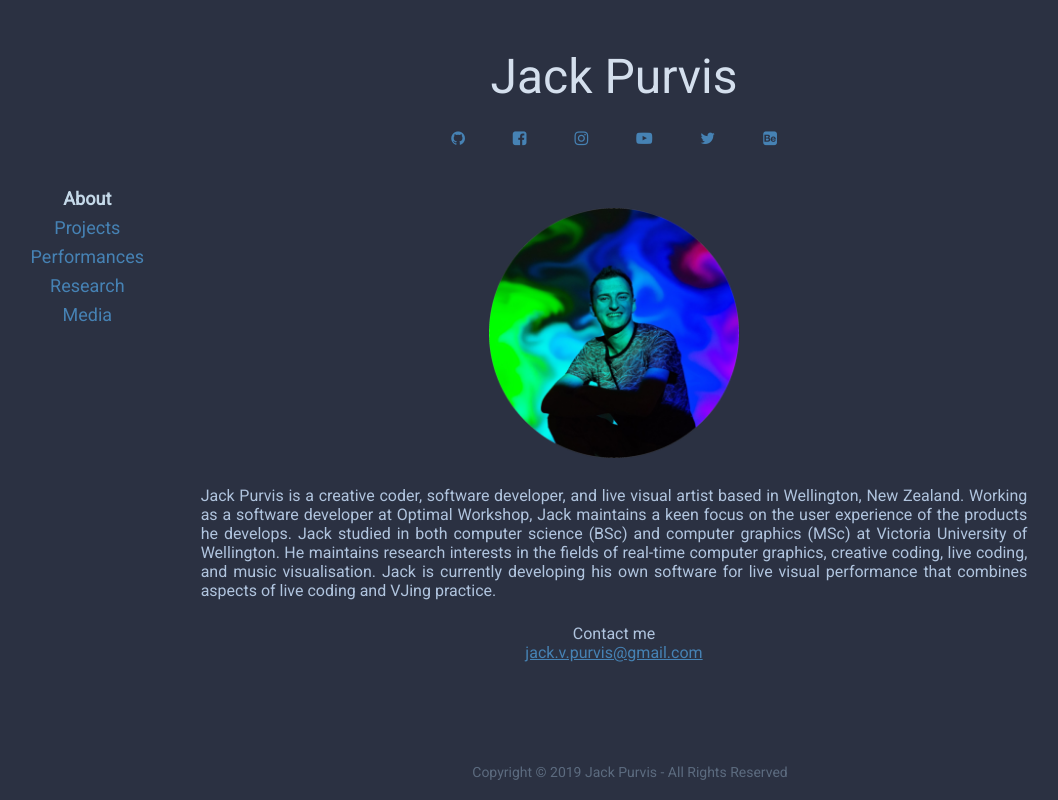
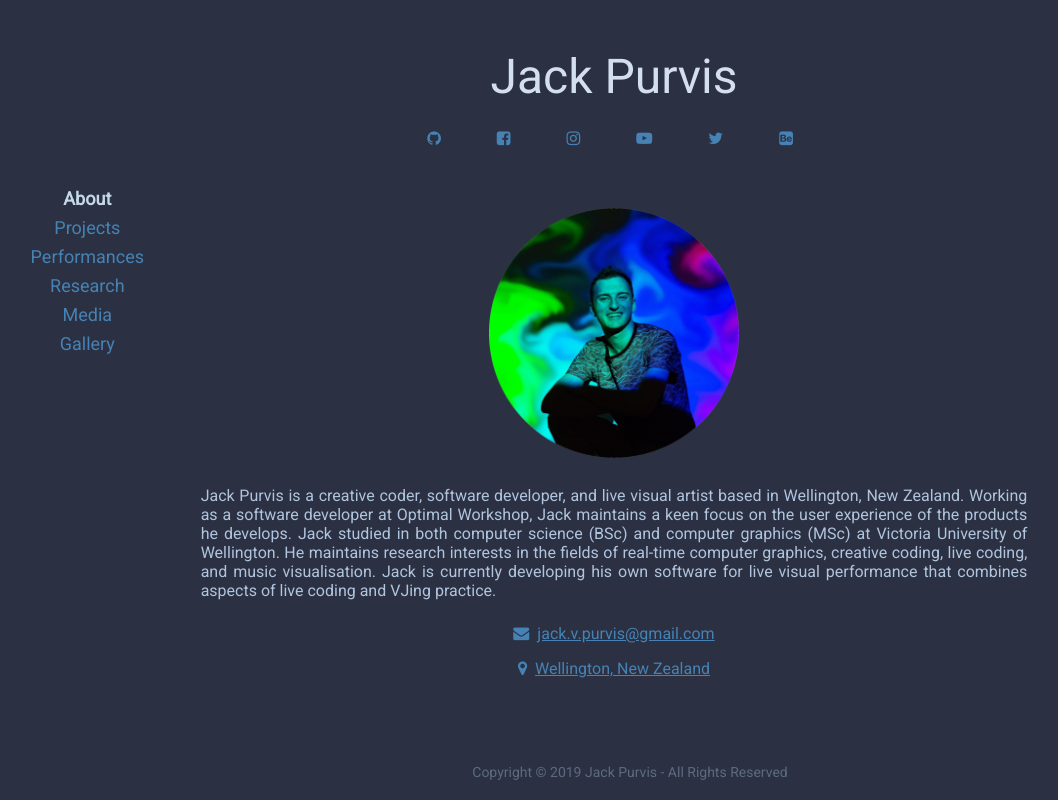
Before and after one commit to EmperorJack/personal-website, a React (Create React App) app: page / in a window 1280 px wide. Shown: the whole page, without its empty margins (26-1084 px from the left). Built offline with nearby package versions, Linux system fonts and the light colour scheme.

Commit message:
Updates: - Move gallery to own page - Add talks to media page - Add loaction to about page - Add icons to about page links - Add publication presentation link

```diff
--- a/src/components/App.jsx
+++ b/src/components/App.jsx
@@ -8,6 +8,7 @@ import Projects from './pages/Projects.jsx';
 import Performances from './pages/Performances.jsx';
 import Research from './pages/Research.jsx';
 import Media from './pages/Media.jsx';
+import Gallery from './pages/Gallery.jsx';
 import Footer from './Footer.jsx';
 
 const pages = {
@@ -16,6 +17,7 @@ const pages = {
   performances: Performances,
   research: Research,
   media: Media,
+  gallery: Gallery,
 };
 
 const App = () => {
--- a/src/components/Social.jsx
+++ b/src/components/Social.jsx
@@ -18,7 +18,7 @@ const Social = () => (
         url={url}
         customClassName="social__link"
       >
-        <i className={`fa fa-${service} fa-sm`}></i>
+        <i className={`fa fa-${service} fa-sm`} />
       </Link>
     ))}
   </div>
--- a/src/components/pages/About.jsx
+++ b/src/components/pages/About.jsx
@@ -22,9 +22,8 @@ const sections = {
     </p>
 
     <div className="about__contact">
-      Contact me
-      <br />
-      <Link url="mailto:jack.v.purvis@gmail.com">jack.v.purvis@gmail.com</Link>
+      <Link url="mailto:jack.v.purvis@gmail.com"><i className="fa fa-envelope fa-sm" />jack.v.purvis@gmail.com</Link>
+      <Link url="https://goo.gl/maps/gfbi1gVWzSNv2ebR7"><i className="fa fa-map-marker fa-sm" />Wellington, New Zealand</Link>
     </div>
   </Fragment>),
 };
--- /dev/null
+++ b/src/components/pages/Gallery.jsx
@@ -0,0 +1,15 @@
+import React from 'react';
+import Page from '../Page.jsx';
+import ImageGallery from '../ImageGallery.jsx';
+
+/* eslint-disable quote-props */
+
+const sections = {
+  'Visor': (<ImageGallery />),
+};
+
+const Gallery = () => (
+  <Page sections={sections} />
+);
+
+export default Gallery;
--- a/src/components/pages/Media.jsx
+++ b/src/components/pages/Media.jsx
@@ -1,7 +1,6 @@
 import React, { Fragment } from 'react';
 import Page from '../Page.jsx';
 import Link from '../shared/Link.jsx';
-import ImageGallery from '../ImageGallery.jsx';
 
 /* eslint-disable quote-props */
 
@@ -15,7 +14,20 @@ const sections = {
       </div>
     </div>
   </Fragment>),
-  'Gallery': (<ImageGallery />),
+  'Talks': (<Fragment>
+    <div className="list">
+      <div className="list-item">
+        [01/11/2019] <strong>Visor: Creative Coding Live Visuals in Ruby</strong>,
+        Kiwi Ruby 2019,
+        Te Papa, Wellington, New Zealand
+      </div>
+      <div className="list-item">
+        [23/01/2019] <strong>Live coding visuals with Visor</strong>,
+        VIU,
+        Hangar.org, Barcelona, Spain
+      </div>
+    </div>
+  </Fragment>),
 };
 
 const Media = () => (
--- a/src/components/pages/Research.jsx
+++ b/src/components/pages/Research.jsx
@@ -14,6 +14,8 @@ const sections = {
       In Proceedings of the International Conference on Live Coding (ICLC), Madrid, Spain, 2019
       {' '}
       <Link url={'https://iclc.livecodenetwork.org/2019/papers/paper64.pdf'}>(paper)</Link>
+      {' '}
+      <Link url={'https://youtu.be/1kQwrnjToxw?t=3039'}>(presentation)</Link>
     </p>
   </div>),
   'Theses': (<div className="research">
--- a/src/styles/app.scss
+++ b/src/styles/app.scss
@@ -91,6 +91,11 @@
   &__contact {
     text-align: center;
     margin: 24px 0;
+
+    .link {
+      display: block;
+      margin-bottom: 16px;
+    }
   }
 }
 
@@ -113,6 +118,10 @@
   &:hover {
     color: $link-hover-color;
   }
+
+  i {
+    margin-right: 8px;
+  }
 }
 
 .research{
```
Also changed, not shown: src/components/pages/PageBase.jsx (deleted).
